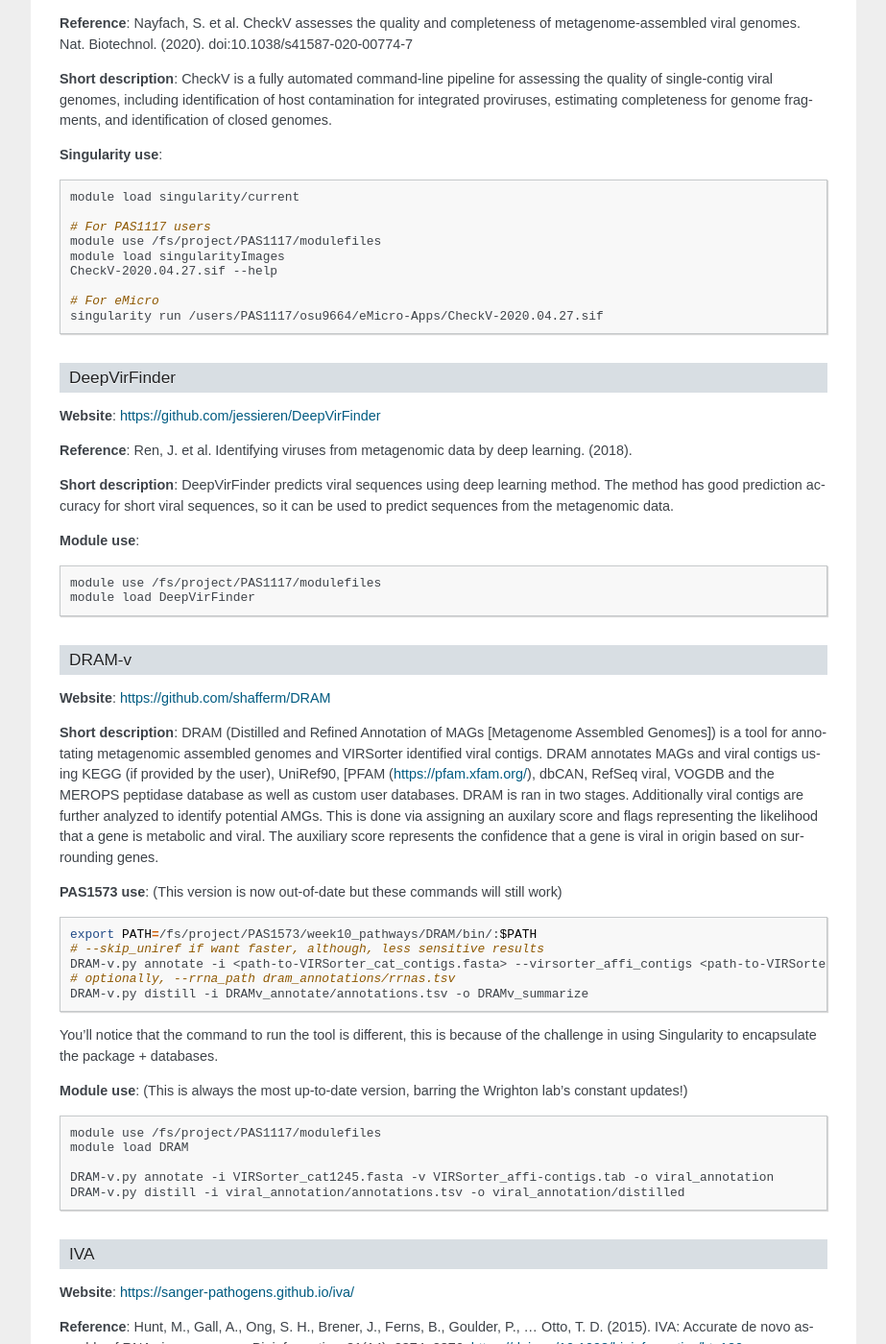
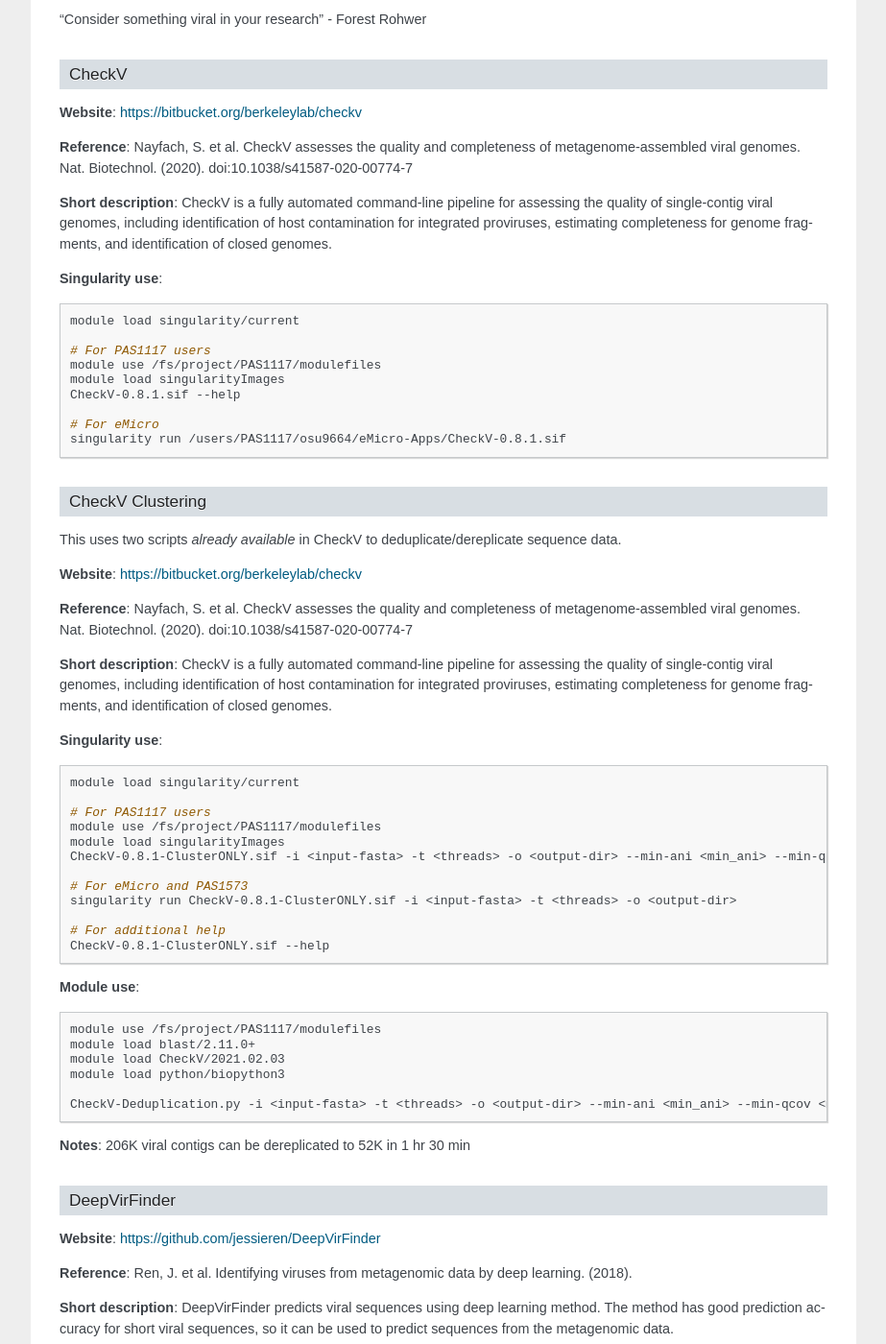
Before and after one commit to MAVERIC-Labs/MAVERIC_informatics, a Sphinx documentation site: the page built from docs/source/eMicro-Apps.rst, in a window 1280 px wide and 1400 px high, scrolled down 21794 px. Shown: the whole window at 96% size, without its empty margins (198-1121 px from the left). Built offline with Sphinx 7.4.7, drawn with Linux system fonts in a browser that asks for light colours; some of the changed text lies outside the part shown.

Commit message:
Add Krona, VIBRANT, Clustering, Kraken2

```diff
--- a/docs/source/eMicro-Apps.rst
+++ b/docs/source/eMicro-Apps.rst
@@ -196,6 +196,15 @@ inform the classification algorithm
 
     module load singularity/current
     singularity run /users/PAS1117/osu9664/eMicro-Apps/Kraken-2.1.2.sif
+
+    # To run against the standard database  # For PAS1573
+    singularity run /users/PAS1117/osu9664/eMicro-Apps/Kraken-2.1.2.sif --db /fs/project/PAS1573/modules/sequence_dbs/kraken2_dbs/standard --gzip-compressed --paired --classified-out Reads_R#.fastq.gz Reads_1.fastq.gz Reads_2.fastq.gz > kraken2_results
+
+    # To run against the standard database  # For PAS1117
+    singularity run /users/PAS1117/osu9664/eMicro-Apps/Kraken-2.1.2.sif --db /fs/project/PAS1117/modules/sequence_dbs/kraken2_dbs/standard --gzip-compressed --paired --classified-out Reads_R#.fastq.gz Reads_1.fastq.gz Reads_2.fastq.gz > kraken2_results
+
+Note: Please check the kraken2_dbs folder for additional databases!
+
 
 MultiQC
 ~~~~~~~
@@ -1294,10 +1303,56 @@ genome fragments, and identification of closed genomes.
     # For PAS1117 users
     module use /fs/project/PAS1117/modulefiles
     module load singularityImages
-    CheckV-2020.04.27.sif --help
+    CheckV-0.8.1.sif --help
 
     # For eMicro
-    singularity run /users/PAS1117/osu9664/eMicro-Apps/CheckV-2020.04.27.sif
+    singularity run /users/PAS1117/osu9664/eMicro-Apps/CheckV-0.8.1.sif
+
+CheckV Clustering
+~~~~~~~~~~~~~~~~~~
+
+This uses two scripts *already available* in CheckV to deduplicate/dereplicate sequence data.
+
+**Website**: https://bitbucket.org/berkeleylab/checkv
+
+**Reference**: Nayfach, S. et al. CheckV assesses the quality and completeness of metagenome-assembled viral genomes.
+Nat. Biotechnol. (2020). doi:10.1038/s41587-020-00774-7
+
+**Short description**: CheckV is a fully automated command-line pipeline for assessing the quality of single-contig
+viral genomes, including identification of host contamination for integrated proviruses, estimating completeness for
+genome fragments, and identification of closed genomes.
+
+**Singularity use**:
+
+.. code-block:: bash
+
+    module load singularity/current
+
+    # For PAS1117 users
+    module use /fs/project/PAS1117/modulefiles
+    module load singularityImages
+    CheckV-0.8.1-ClusterONLY.sif -i <input-fasta> -t <threads> -o <output-dir> --min-ani <min_ani> --min-qcov <min_query_coverage> --min-tcov <min_target_coverage>
+
+    # For eMicro and PAS1573
+    singularity run CheckV-0.8.1-ClusterONLY.sif -i <input-fasta> -t <threads> -o <output-dir>
+
+    # For additional help
+    CheckV-0.8.1-ClusterONLY.sif --help
+
+
+**Module use**:
+
+.. code-block:: bash
+
+    module use /fs/project/PAS1117/modulefiles
+    module load blast/2.11.0+
+    module load CheckV/2021.02.03
+    module load python/biopython3
+
+    CheckV-Deduplication.py -i <input-fasta> -t <threads> -o <output-dir> --min-ani <min_ani> --min-qcov <min_query_coverage> --min-tcov <min_target_coverage>
+
+
+**Notes**: 206K viral contigs can be dereplicated to 52K in 1 hr 30 min
 
 DeepVirFinder
 ~~~~~~~~~~~~~
@@ -1597,7 +1652,20 @@ partial or complete viral genomes as well as excise integrated proviruses.
 
 **Singularity use**:
 
-coming soon...
+.. code-block:: bash
+
+    module load singularity/current
+
+    # For eMicro and PAS1573
+    singularity run /users/PAS1117/osu9664/eMicro-Apps/VIBRANT-1.2.1.sif -i <input-fasta> -m /users/PAS1117/osu9664/eMicro-Apps/vibrant_dbs/20211025
+
+    module use /fs/project/PAS1117/modulefiles
+    module load singularityImages
+    VIBRANT-1.2.1.sif -i <input-fasta> -m /fs/project/PAS1117/modules/sequence_dbs/VIBRANT/20211025
+
+
+Note: There may be numerous DeprecationWarning. They can be safely ignored.
+
 
 **Module use**:
 
@@ -2115,6 +2183,27 @@ publication-quality gene cluster comparison figures.
     module load Clinker/Clinker
     clinker --help
 
+KronaTools
+~~~~~~~~~~~
+
+**Website**: https://github.com/marbl/Krona/tree/master/KronaTools
+
+**Manual**: https://github.com/marbl/Krona/wiki/KronaTools
+
+**Reference**: Ondov BD, Bergman NH, and Phillippy AM. Interactive metagenomic visualization in a Web browser.
+BMC Bioinformatics. 2011 Sep 30; 12(1):385.
+
+**Short description**: Krona Tools is a set of scripts to create Krona charts from several Bioinformatics tools as
+well as from text and XML files.
+
+**Module use**:
+
+.. code-block:: bash
+
+    module use /fs/project/PAS1117/modulefiles
+    module load KronaTools/2.8
+    # There are a large number of kt* tools available, see the documentation for a full list
+    ktImportTaxonomy --help
 
 
 SpClust
```
Also changed, not shown: 5 other files.
